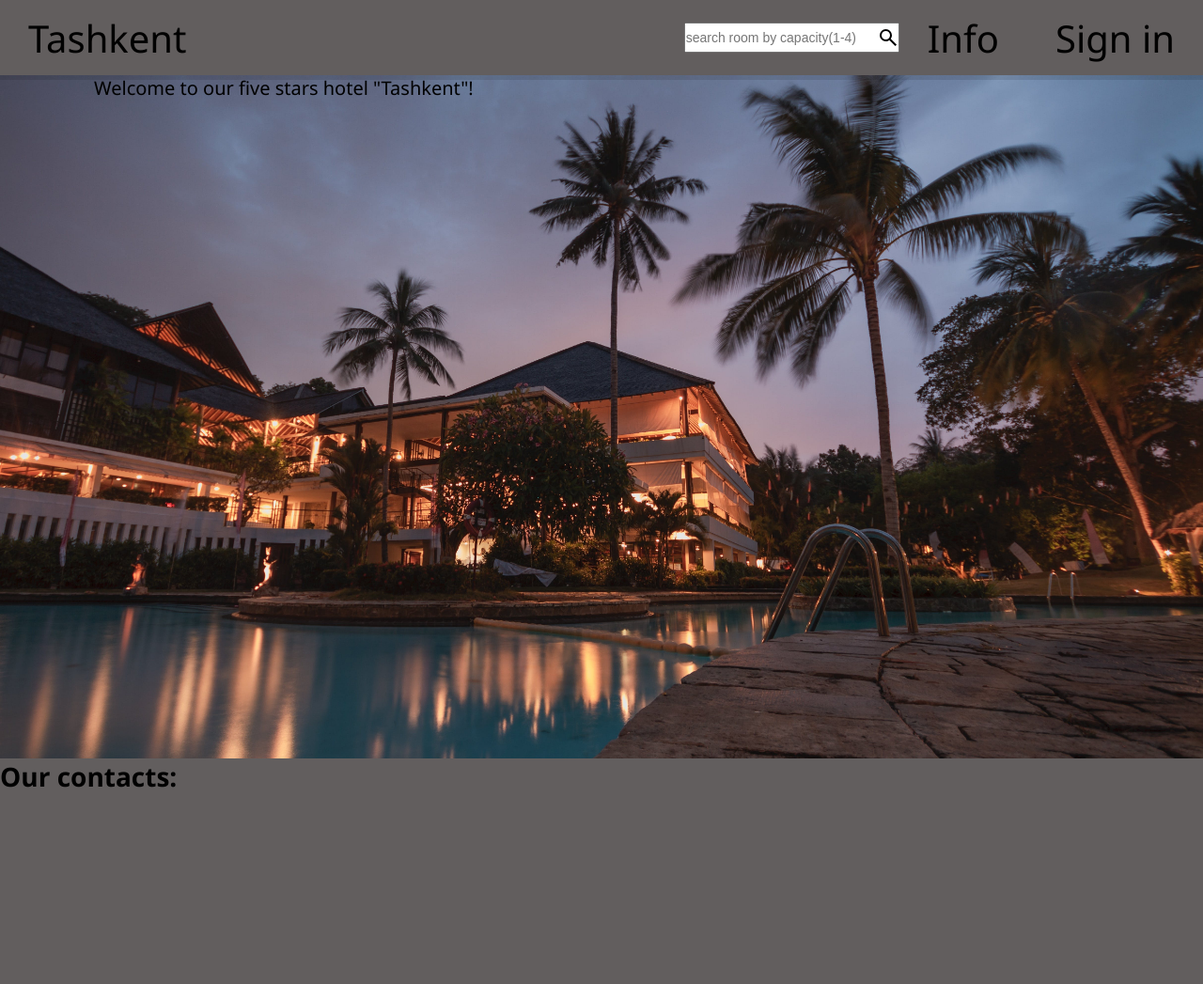
After one commit to OleksandrKasapchuk/hotel_booking, a Django app: page /hotel-info/ in a window 1280 px wide. The commit adds this page. Shown: the whole page at 94% size. Run offline with Django 5.2, Linux system fonts and the light colour scheme.

Commit message:
added info page

```diff
--- a/booking/urls.py
+++ b/booking/urls.py
@@ -3,6 +3,7 @@ import booking.views as booking_views
 
 urlpatterns = [
     path("", booking_views.index, name="index"),
+    path("hotel-info/", booking_views.hotel_info, name="hotel-info"),
     path("rooms/", booking_views.show_rooms, name="rooms"),
     path("rooms/<int:room_id>", booking_views.get_room, name="room-details"),
     path("search-room/", booking_views.search_room, name="search-room"),
--- a/booking/views.py
+++ b/booking/views.py
@@ -6,6 +6,11 @@ def index(request):
     return render(
         request,
         "booking/index.html"
+    )
+def hotel_info(request):
+    return render(
+        request,
+        "booking/hotel_info.html"
     )
 def show_rooms(request):
     context = {"rooms": Room.objects.all()}
@@ -58,7 +63,7 @@ def book_room(request, room_id):
         return redirect("booking-info", pk = booking.id)
     else:
         context = {"room": Room.objects.get(id=room_id)}
-        return render(request, template_name="booking/book-room.html", context=context)
+        return render(request, template_name="booking/book_room.html", context=context)
 
 def show_booking_details(request, pk):
     try:
--- a/static/css/style.css
+++ b/static/css/style.css
@@ -71,20 +71,21 @@ footer {
     position: relative;
     display: flex;
     height: 100%;
+    width: 225px;
     flex-direction: column;
     justify-content: center;
     align-items: end;
 }
 #room-capacity {
-    height: 50%;
+    height: 55%;
+    width: 100%;
 }
 #room-capacity::placeholder {
-    font-size: 11px;
+    font-size: 14px;
 }
 .button-search {
     position: absolute;
-    /* right: 0;
-    top: 9px; */
+    top: 13px;
     background: none;
     border: 0;
 }
--- a/templates/booking/base.html
+++ b/templates/booking/base.html
@@ -12,10 +12,10 @@
         <ul>
             <li><a href="{% url 'index' %}">Tashkent</a></li>
             <li> {% include "booking/search_room.html" %} </li>
-            <li><a href="#">Info</a></li>
+            <li><a href="{% url 'hotel-info' %}">Info</a></li>
             <li>
                 {% if request.user.is_authenticated %}
-                    <a href="#">Log out</a>
+                    <a href="">Log out</a>
                 {% else %}
                     <a href="#">Sign in</a>
             </li>
--- /dev/null
+++ b/templates/booking/hotel_info.html
@@ -0,0 +1,6 @@
+{% extends "booking/base.html" %}
+
+
+{% block main %}
+<p>Welcome to our five stars hotel  "Tashkent"!</p>
+{% endblock %}
```
Also changed, not shown: templates/booking/book_room.html (renamed from templates/booking/book-room.html).
